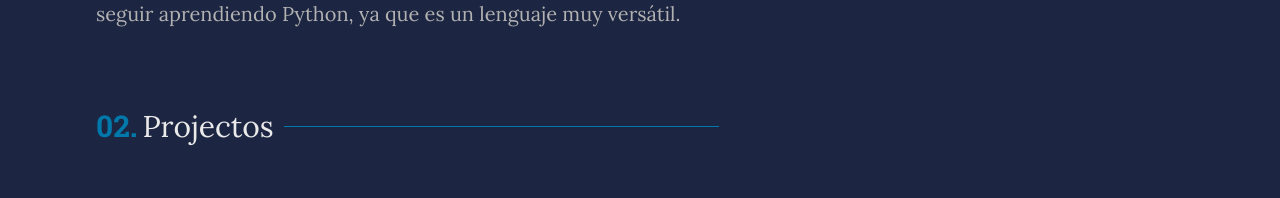
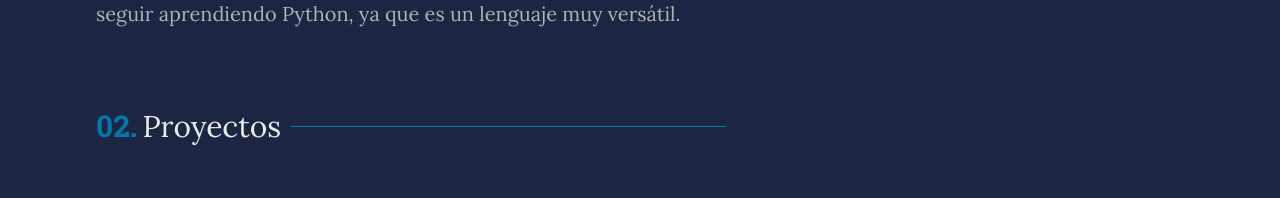
Before and after one commit to Jeferson-Hernandez/portfolio, a React (Vite) app: page / in a window 1280 px wide. Shown: the part 1212-1410 px from the top of the page. Built offline with nearby package versions, Linux system fonts and the light colour scheme.

Commit message:
readme listo

```diff
--- a/src/pages/WorkPage.jsx
+++ b/src/pages/WorkPage.jsx
@@ -6,15 +6,15 @@ import { easeIn } from "../animations/motion";
 
 export const WorkPage = () => {
   return (
-    <div id="projectos" className="pb-32 overflow-x-hidden">
+    <div id="proyectos" className="pb-32 overflow-x-hidden">
       <motion.h1
         initial="hidden"
         whileInView="visible"
         viewport={{ once: true }}
         variants={easeIn(0.5, 0.1)}
-        className="relative title-line  flex items-center whitespace-nowrap"
+        className="relative title-line flex items-center whitespace-nowrap"
       >
-        Projectos
+        Proyectos
       </motion.h1>
 
       {works.map(
```
